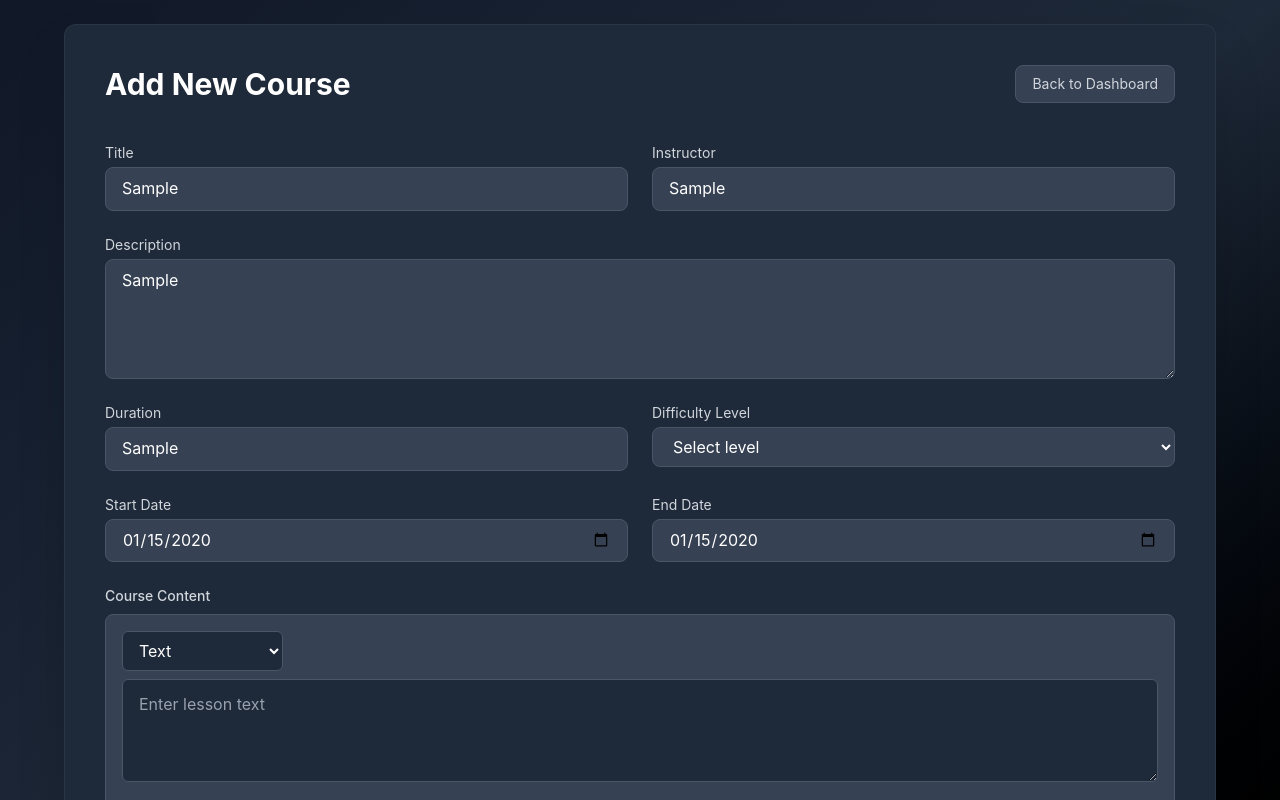
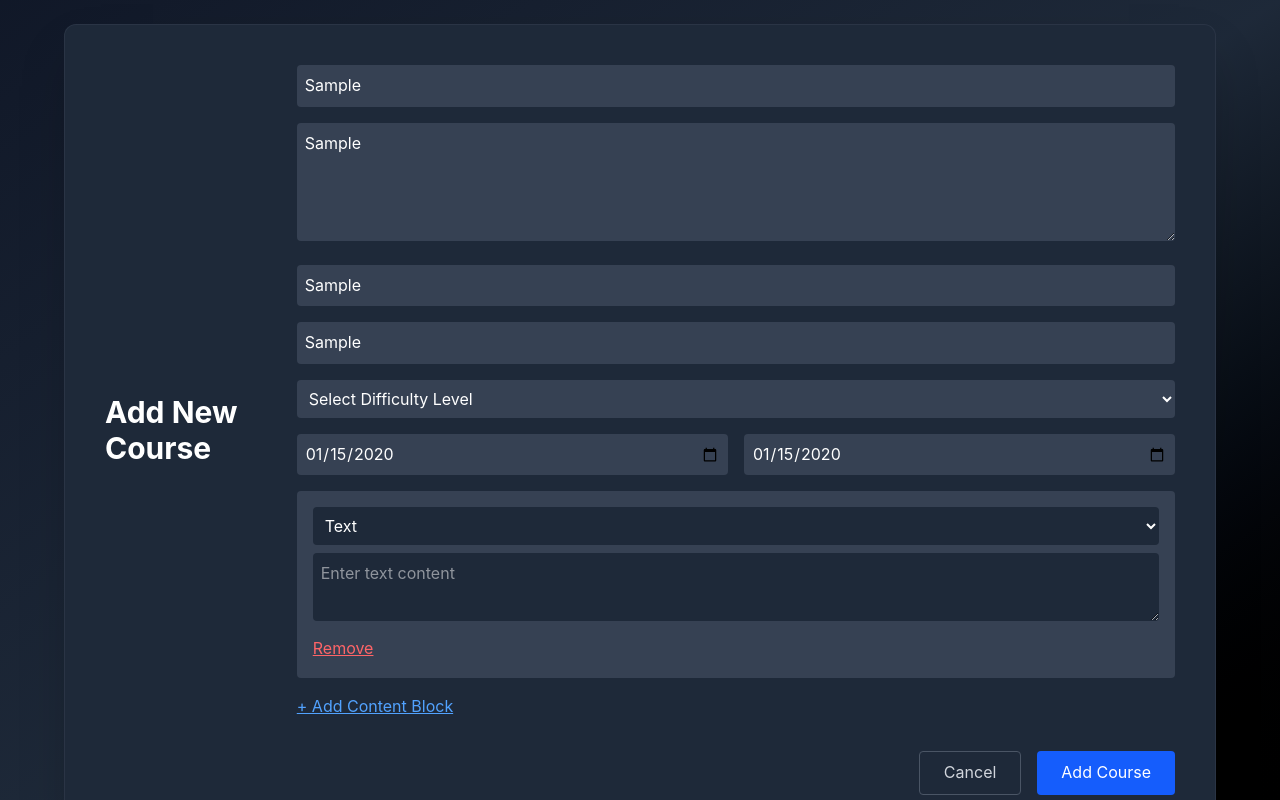
Before and after one commit to VishnuVardhanReddy-11/Internship-Portal, a React (Vite) app in the folder frontend/: page /newcourse in a window 1280 px wide. Both pictures are taken after typing "Sample", "Sample", "Sample", "Sample", "2020-01-15", "2020-01-15" into the empty fields and a click on the button "+ Add Content Block". Shown: the top 800 px of the page. Built offline with nearby package versions, Linux system fonts and the light colour scheme.

Commit message:
Update NewCourse.jsx

```diff
--- a/frontend/src/pages/NewCourse.jsx
+++ b/frontend/src/pages/NewCourse.jsx
@@ -1,7 +1,7 @@
 import React, { useState, useEffect } from 'react';
 import { useNavigate, useLocation } from 'react-router-dom';
 
-const NewCourse = () => {
+const NewCourse = ({ onSave }) => {
   const [courseData, setCourseData] = useState({
     title: '',
     description: '',
@@ -11,7 +11,6 @@ const NewCourse = () => {
     endDate: '',
     level: '',
     content: [],
-    id: null
   });
 
   const navigate = useNavigate();
@@ -20,10 +19,7 @@ const NewCourse = () => {
 
   useEffect(() => {
     if (editCourse) {
-      setCourseData({
-        ...editCourse,
-        id: editCourse.id // ✅ preserve ID in edit mode
-      });
+      setCourseData({ ...editCourse });
     }
   }, [editCourse]);
 
@@ -75,7 +71,7 @@ const NewCourse = () => {
     try {
       const formData = new FormData();
 
-      // Basic fields
+      // Add basic fields
       formData.append('title', courseData.title);
       formData.append('description', courseData.description);
       formData.append('instructor', courseData.instructor);
@@ -83,9 +79,7 @@ const NewCourse = () => {
       formData.append('startDate', courseData.startDate);
       formData.append('endDate', courseData.endDate);
       formData.append('level', courseData.level);
-      if (courseData.id) formData.append('id', courseData.id);
 
-      // Content handling
       const contentArray = [];
 
       for (let i = 0; i < courseData.content.length; i++) {
@@ -113,10 +107,10 @@ const NewCourse = () => {
       const data = await res.json();
 
       if (res.ok) {
-        alert(`✅ Course "${data.course.title}" ${editCourse ? 'updated' : 'created'} successfully!`);
+        alert(`✅ Course "${data.course.title}" created successfully!`);
         navigate('/admin/dashboard');
       } else {
-        alert(`❌ ${data.message || 'Failed to save course'}`);
+        alert(`❌ ${data.message || 'Failed to create course'}`);
       }
     } catch (error) {
       alert(`❌ Error: ${error.message}`);
@@ -130,136 +124,101 @@ const NewCourse = () => {
           <h1 className="text-3xl font-bold text-white">
             {editCourse ? 'Edit Course' : 'Add New Course'}
             </h1>
-          <button
-            onClick={() => navigate('/admin/dashboard')}
-            className="text-sm bg-gray-700 border border-gray-600 text-gray-300 px-4 py-2 rounded-lg hover:bg-gray-600 transition"
-          >
-            Back to Dashboard
-          </button>
-        </div>
 
-        <form onSubmit={handleSubmit} className="grid grid-cols-1 md:grid-cols-2 gap-6">
-          {/* Basic Fields */}
-          <div className="flex flex-col">
-            <label htmlFor="title" className="mb-1 text-sm text-gray-300">Title</label>
+        <form onSubmit={handleSubmit} className="space-y-4">
           <input
-              id="title"
+            type="text"
             name="title"
+            placeholder="Course Title"
             value={courseData.title}
             onChange={handleChange}
-              placeholder="e.g., Python Basics"
-              className="bg-gray-700 border border-gray-600 rounded-lg px-4 py-2 text-white placeholder-gray-400 focus:ring-2 focus:ring-blue-500"
             required
+            className="w-full p-2 bg-gray-700 rounded"
           />
-          </div>
 
-          <div className="flex flex-col">
-            <label htmlFor="instructor" className="mb-1 text-sm text-gray-300">Instructor</label>
-            <input
-              id="instructor"
-              name="instructor"
-              value={courseData.instructor}
-              onChange={handleChange}
-              placeholder="e.g., John Doe"
-              className="bg-gray-700 border border-gray-600 rounded-lg px-4 py-2 text-white placeholder-gray-400 focus:ring-2 focus:ring-blue-500"
-              required
-            />
-          </div>
-
-          <div className="flex flex-col md:col-span-2">
-            <label htmlFor="description" className="mb-1 text-sm text-gray-300">Description</label>
           <textarea
-              id="description"
             name="description"
+            placeholder="Course Description"
             value={courseData.description}
             onChange={handleChange}
             rows={4}
-              placeholder="e.g., Learn Python from scratch."
-              className="bg-gray-700 border border-gray-600 rounded-lg px-4 py-2 text-white placeholder-gray-400 focus:ring-2 focus:ring-blue-500"
             required
+            className="w-full p-2 bg-gray-700 rounded"
           />
-          </div>
 
-          <div className="flex flex-col">
-            <label htmlFor="duration" className="mb-1 text-sm text-gray-300">Duration</label>
           <input
-              id="duration"
+            type="text"
+            name="instructor"
+            placeholder="Instructor Name"
+            value={courseData.instructor}
+            onChange={handleChange}
+            required
+            className="w-full p-2 bg-gray-700 rounded"
+          />
+
+          <input
+            type="text"
             name="duration"
+            placeholder="Duration (e.g., 6 weeks)"
             value={courseData.duration}
             onChange={handleChange}
-              placeholder="e.g., 6 weeks"
-              className="bg-gray-700 border border-gray-600 rounded-lg px-4 py-2 text-white placeholder-gray-400 focus:ring-2 focus:ring-blue-500"
             required
+            className="w-full p-2 bg-gray-700 rounded"
           />
-          </div>
 
-          <div className="flex flex-col">
-            <label htmlFor="level" className="mb-1 text-sm text-gray-300">Difficulty Level</label>
           <select
-              id="level"
             name="level"
             value={courseData.level}
             onChange={handleChange}
-              className="bg-gray-700 border border-gray-600 rounded-lg px-4 py-2 text-white focus:ring-2 focus:ring-blue-500"
             required
+            className="w-full p-2 bg-gray-700 rounded"
           >
-              <option value="">Select level</option>
+            <option value="">Select Difficulty Level</option>
             <option value="Beginner">Beginner</option>
             <option value="Intermediate">Intermediate</option>
             <option value="Advanced">Advanced</option>
           </select>
-          </div>
 
-          <div className="flex flex-col">
-            <label htmlFor="startDate" className="mb-1 text-sm text-gray-300">Start Date</label>
+          <div className="flex gap-4">
             <input
               type="date"
-              id="startDate"
               name="startDate"
               value={courseData.startDate}
               onChange={handleChange}
-              className="bg-gray-700 border border-gray-600 rounded-lg px-4 py-2 text-white focus:ring-2 focus:ring-blue-500"
               required
+              className="w-full p-2 bg-gray-700 rounded"
+            />
+            <input
+              type="date"
+              name="endDate"
+              value={courseData.endDate}
+              onChange={handleChange}
+              required
+              className="w-full p-2 bg-gray-700 rounded"
             />
           </div>
 
-          <div className="flex flex-col">
-            <label htmlFor="endDate" className="mb-1 text-sm text-gray-300">End Date</label>
-            <input
-              type="date"
-              id="endDate"
-              name="endDate"
-              value={courseData.endDate}
-              onChange={handleChange}
-              className="bg-gray-700 border border-gray-600 rounded-lg px-4 py-2 text-white focus:ring-2 focus:ring-blue-500"
-              required
-            />
-          </div>
-
-          {/* Course Content Blocks */}
-          <div className="flex flex-col md:col-span-2">
-            <label className="mb-2 text-sm text-gray-300 font-medium">Course Content</label>
-
+          {/* Content Blocks */}
+          <div className="space-y-4">
             {courseData.content.map((block, index) => (
-              <div key={index} className="mb-4 border border-gray-600 rounded-lg p-4 bg-gray-700 space-y-2">
+              <div key={index} className="bg-gray-700 p-4 rounded">
                 <select
                   value={block.type}
                   onChange={(e) => updateContentBlock(index, 'type', e.target.value)}
-                  className="bg-gray-800 text-white border border-gray-600 rounded-md px-3 py-2"
+                  className="w-full p-2 mb-2 bg-gray-800 rounded"
                 >
                   <option value="text">Text</option>
-                  <option value="video-upload">Video (Upload)</option>
-                  <option value="video-link">Video (Link)</option>
-                  <option value="audio-upload">Audio (Upload)</option>
+                  <option value="video-upload">Video Upload</option>
+                  <option value="video-link">YouTube/Video Link</option>
+                  <option value="audio-upload">Audio Upload</option>
                 </select>
 
                 {block.type === 'text' && (
                   <textarea
-    placeholder="Enter lesson text"
+                    placeholder="Enter text content"
                     value={block.value}
                     onChange={(e) => updateContentBlock(index, 'value', e.target.value)}
-    rows={3}
-    className="block w-full bg-gray-800 text-white border border-gray-600 rounded-md px-4 py-3 placeholder-gray-400 focus:ring-2 focus:ring-blue-500"
+                    className="w-full p-2 bg-gray-800 rounded"
                     required
                   />
                 )}
@@ -278,14 +237,11 @@ const NewCourse = () => {
                           updateContentBlock(index, 'filename', file.name);
                         }
                       }}
-                      className="block w-full text-sm text-gray-300"
+                      className="block w-full text-white"
                       required
                     />
-                    {block.filename && (
-                      <p className="text-sm text-gray-400">Selected file: {block.filename}</p>
-                    )}
                     {block.value && (
-                      <video controls src={block.value} className="mt-3 rounded-lg border border-gray-600 max-w-full" />
+                      <video controls src={block.value} className="w-full mt-2 rounded" />
                     )}
                   </>
                 )}
@@ -304,54 +260,45 @@ const NewCourse = () => {
                           updateContentBlock(index, 'filename', file.name);
                         }
                       }}
-                      className="block w-full text-sm text-gray-300"
+                      className="block w-full text-white"
                       required
                     />
-                    {block.filename && (
-                      <p className="text-sm text-gray-400">Selected file: {block.filename}</p>
-                    )}
                     {block.value && (
-                      <audio controls src={block.value} className="mt-3 w-full" />
+                      <audio controls src={block.value} className="w-full mt-2" />
                     )}
                   </>
                 )}
 
                 {block.type === 'video-link' && (
-  <div className="col-span-2">
+                  <>
                     <input
                       type="url"
                       placeholder="Paste video URL"
                       value={block.value}
                       onChange={(e) => updateContentBlock(index, 'value', e.target.value)}
-      className="block w-full bg-gray-800 text-white border border-gray-600 rounded-md px-4 py-3 placeholder-gray-400 focus:ring-2 focus:ring-blue-500"
+                      className="w-full p-2 bg-gray-800 rounded"
                       required
                     />
-
                     {block.value && (
                       extractYouTubeID(block.value) ? (
                         <iframe
-          className="mt-4 w-full rounded-lg border border-gray-600"
-          height="350"
+                          className="w-full mt-2 rounded"
+                          height="300"
                           src={`https://www.youtube.com/embed/${extractYouTubeID(block.value)}`}
                           frameBorder="0"
                           allowFullScreen
                         />
                       ) : (
-        <video
-          controls
-          src={block.value}
-          className="mt-4 w-full rounded-lg border border-gray-600"
-        />
+                        <video controls src={block.value} className="w-full mt-2 rounded" />
                       )
                     )}
-  </div>
+                  </>
                 )}
-
 
                 <button
                   type="button"
                   onClick={() => removeContentBlock(index)}
-                  className="text-red-400 text-sm hover:underline mt-2"
+                  className="text-red-400 mt-2 underline"
                 >
                   Remove
                 </button>
@@ -361,24 +308,24 @@ const NewCourse = () => {
             <button
               type="button"
               onClick={addContentBlock}
-              className="mt-2 text-sm text-blue-400 hover:underline"
+              className="text-blue-400 underline"
             >
               + Add Content Block
             </button>
           </div>
 
-          {/* Submit Buttons */}
-          <div className="md:col-span-2 flex justify-end gap-4 pt-4">
+          {/* Submit */}
+          <div className="flex justify-end gap-4 pt-4">
             <button
               type="button"
               onClick={() => navigate('/admin/dashboard')}
-              className="px-6 py-2 rounded-lg text-gray-300 border border-gray-600 hover:bg-gray-700"
+              className="px-6 py-2 rounded text-gray-300 border border-gray-600 hover:bg-gray-700"
             >
               Cancel
             </button>
             <button
               type="submit"
-              className="bg-gradient-to-r from-blue-500 to-cyan-500 text-white px-6 py-2 rounded-lg font-medium hover:from-blue-600 hover:to-cyan-600 transition-all duration-300"
+              className="bg-blue-600 hover:bg-blue-700 text-white px-6 py-2 rounded"
             >
               {editCourse ? 'Save Changes' : 'Add Course'}
             </button>
@@ -386,7 +333,9 @@ const NewCourse = () => {
         </form>
       </div>
     </div>
+    </div>
   );
 };
 
+
 export default NewCourse;
```
Lines whose indentation alone changed are shown as unchanged.
